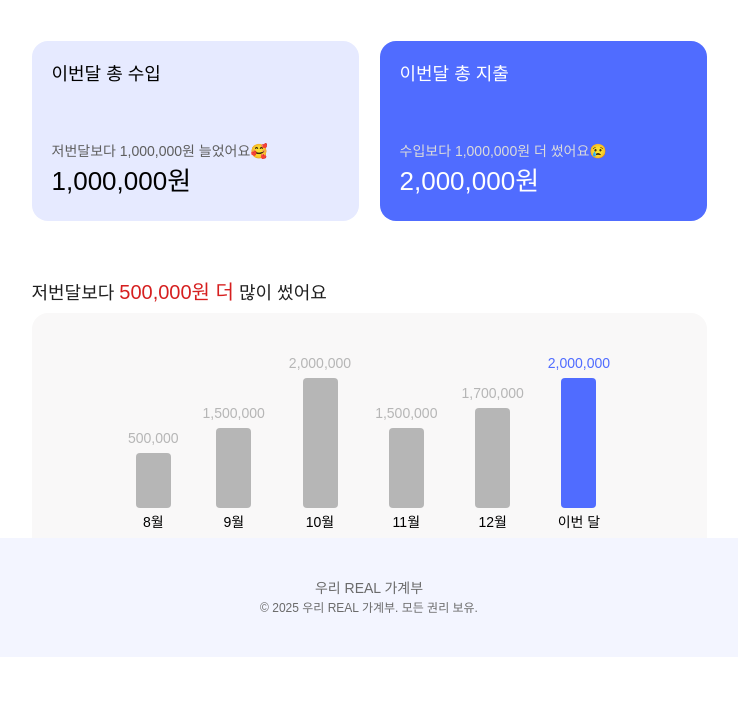
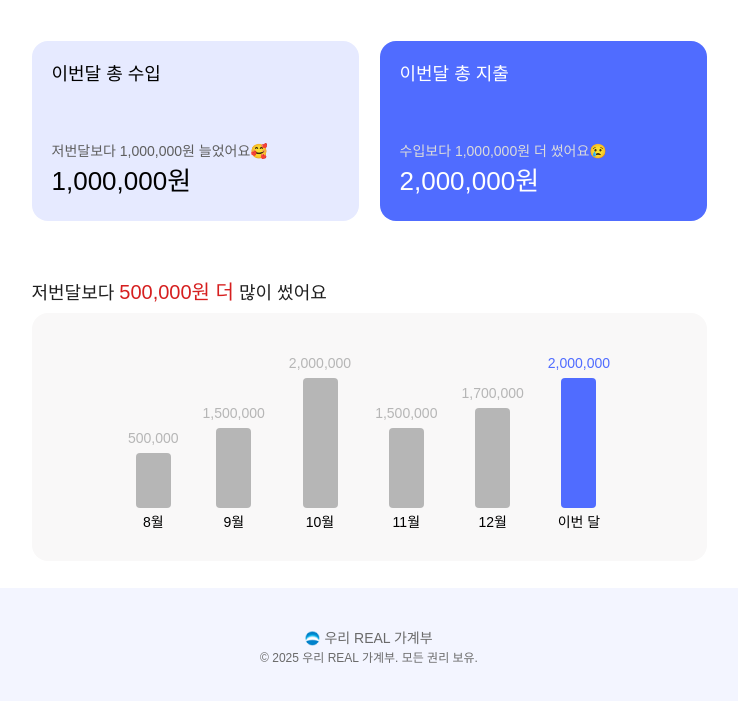
Before and after one commit to woorifisa-service-dev-4th/frontend-1st-woori-real-account-book, a plain HTML site: page public/main.html in a window 1280 px wide. Shown: the part 143-844 px from the top of the page, without its empty margins (271-1009 px from the left). Before the commit the page ends 800 px from the top, so only its background shows below. Drawn offline with nearby package versions, Linux system fonts and the light colour scheme; a web font is replaced by a local one.

Commit message:
feat: 푸터 디자인 및 배치 상태 개선

```diff
--- a/public/footer.html
+++ b/public/footer.html
@@ -1,4 +1,11 @@
-<footer class="w-full bg-[#F3F5FF] flex flex-col items-center justify-center py-10 absolute bottom-0">
-    <p class="text-[#6A6A6A] text-[14px] weight-500">우리 REAL 가계부</p>
-    <p class="text-[#6A6A6A] text-[12px] weight-400">&copy; 2025 우리 REAL 가계부. 모든 권리 보유.</p>
+<footer class="w-full bg-[#F3F5FF] flex flex-col items-center justify-center py-10 relative bottom-0">
+    <div class="flex flex-row gap-1 items-center">
+        <img src="images/woori-icon.png" alt="woori icon" class="w-[15px] h-[15px]">
+        <p class="gray-text text-[#6A6A6A] text-[14px] weight-500">
+            우리 REAL 가계부
+        </p>
+    </div>
+    <p class="dark-gray-text text-[#6A6A6A] text-[12px] weight-400">
+        &copy; 2025 우리 REAL 가계부. 모든 권리 보유.
+    </p>
 </footer>
--- a/public/main.html
+++ b/public/main.html
@@ -22,7 +22,7 @@
 </head>
 <body>
 <div class="flex flex-col items-center pt-[50px]">
-    <div class="min-w-[675px]">
+    <div class="min-w-[675px] min-h-content">
         <div class="flex flex-col items-center gap-14 w-full">
             <div class="flex flex-row justify-between w-full items-end h-[78px]">
                 <div class="flex flex-row items-center gap-2">
--- a/public/style.css
+++ b/public/style.css
@@ -101,3 +101,7 @@ body {
 button, .text-highlight {
     color: var(--highlight-color);
 }
+
+.min-h-content {
+    min-height: calc(100vh - 119px);
+}
```
Also changed, not shown: public/images/woori-icon.png (added).
